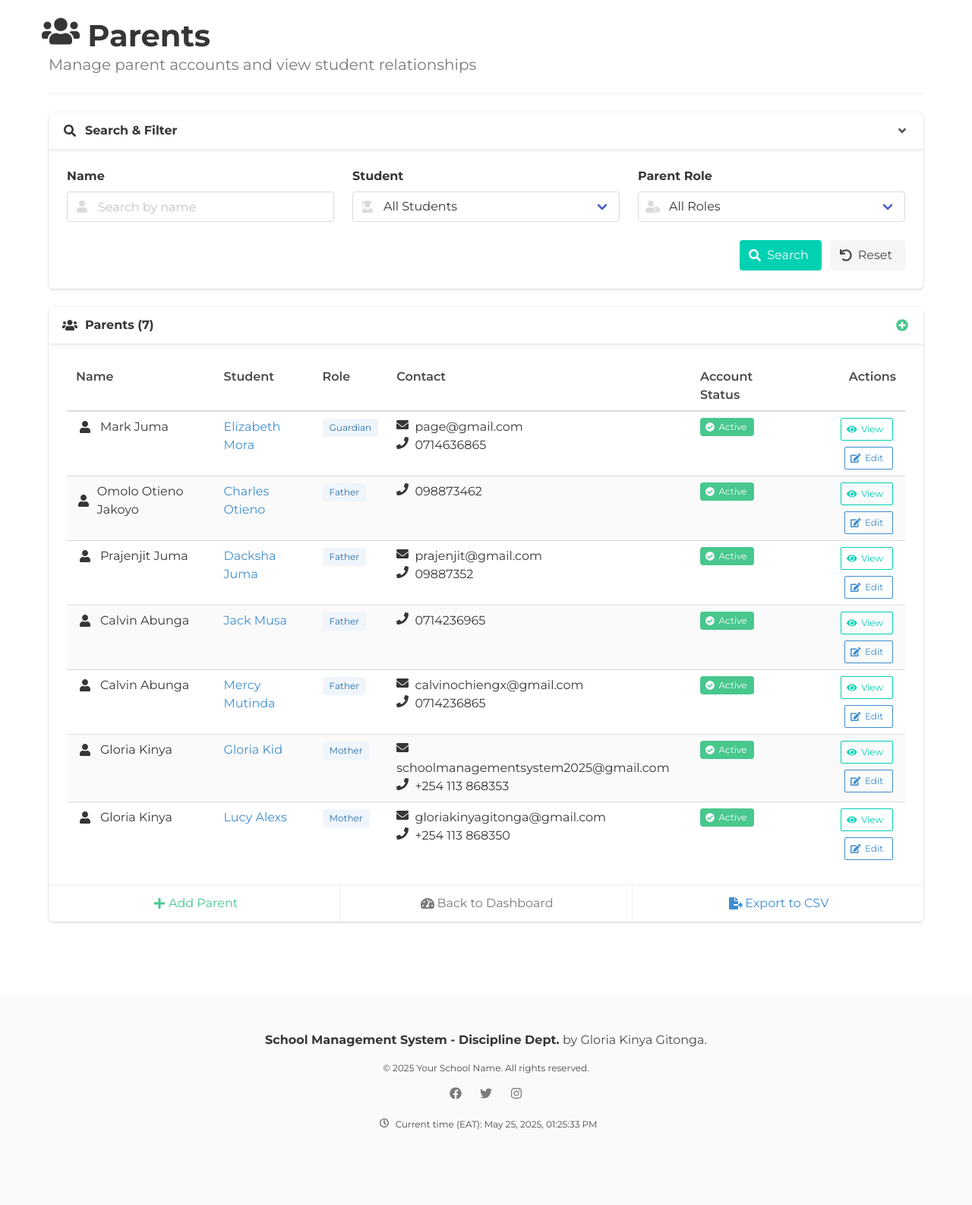
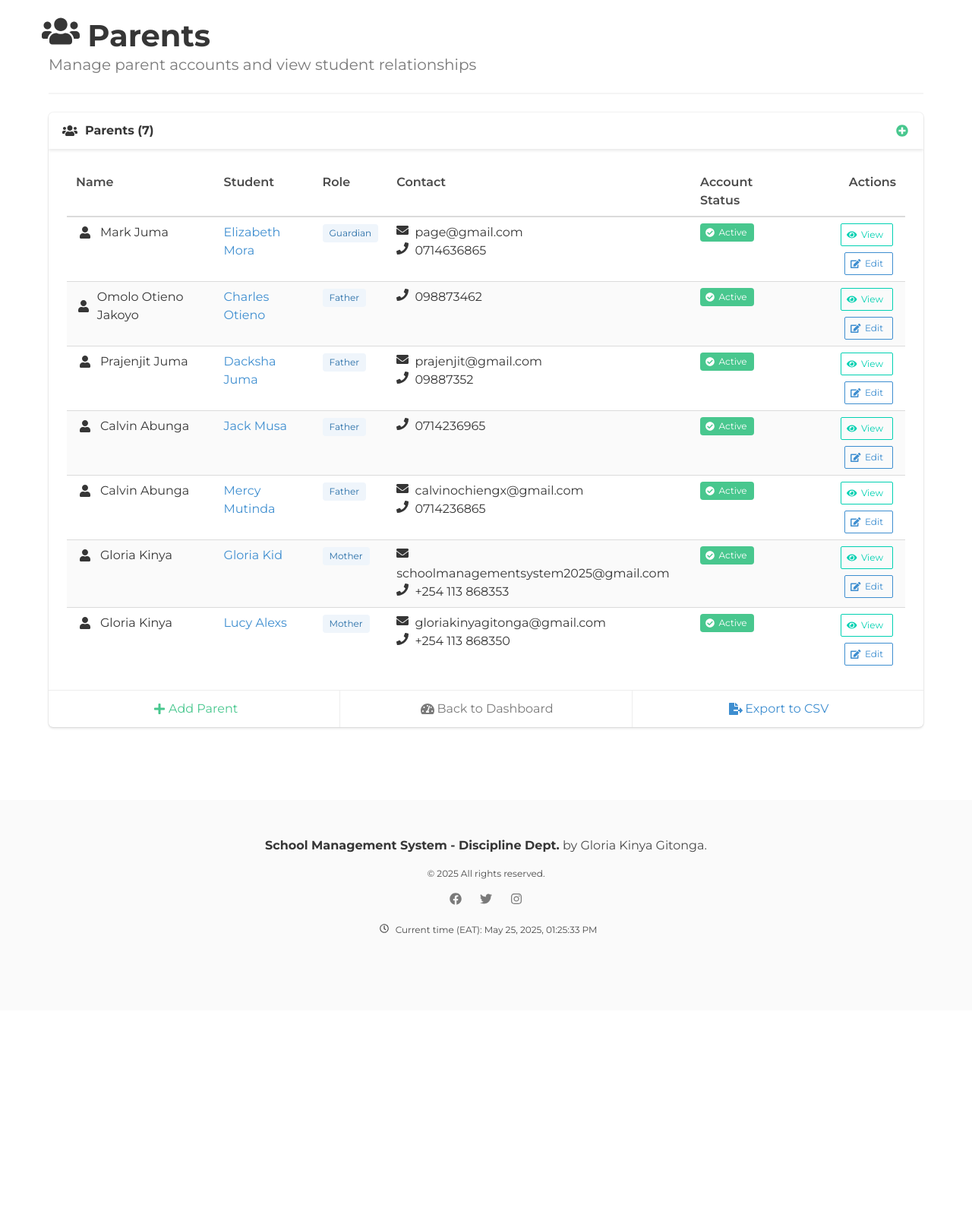
Before and after one commit to calvinochieng/schoolmanagementsystem, a Django app: page /parents/ in a window 1280 px wide. Shown: the part 124-1710 px from the top of the page at 76% size. After the commit the page ends 1355 px from the top, so only its background shows below. Run offline with Django 5.2, Linux system fonts and the light colour scheme; a user stored in the database is signed in; data comes from the database, SQL or seed files in the repository.

Commit message:
some minor changes added

```diff
--- a/app/views.py
+++ b/app/views.py
@@ -322,7 +322,8 @@ def discipline_report_list(request):
         report_list = report_list.filter(status=status_filter)
     if student_filter:
         # Add validation for enrollment_number if needed
-        report_list = report_list.filter(enrollment_number=student_filter)
+        student_filter = Student.objects.get(enrollment_number=student_filter)
+        report_list = report_list.filter(student=student_filter)
 
     paginator = Paginator(report_list, 20)
     page_number = request.GET.get('page')
--- a/templates/base.html
+++ b/templates/base.html
@@ -287,7 +287,7 @@
                 <strong>School Management System - Discipline Dept.</strong> by Gloria Kinya Gitonga.
             </p>
             <p class="is-size-7">
-                &copy; {% now "Y" %} Your School Name. All rights reserved.
+                &copy; {% now "Y" %} All rights reserved.
             </p>
             <div class="mt-3">
                 <a href="#" class="has-text-grey mr-3"><span class="icon"><i class="fab fa-facebook"></i></span></a>
--- a/templates/discipline/discipline_report_list.html
+++ b/templates/discipline/discipline_report_list.html
@@ -51,7 +51,7 @@
                             <div class="field">
                                 <label class="label">Student</label>
                                 <div class="control">
-                                    <input class="input" type="text" name="student_id" placeholder="Student ID" value="{{ current_student_id|default:'' }}">
+                                    <input class="input" type="text" name="enrollment_number" placeholder="Student ID/ Enrollment Number" value="{{ current_student_id|default:'' }}">
                                 </div>
                             </div>
                         </div>
--- a/templates/parent/parents_list.html
+++ b/templates/parent/parents_list.html
@@ -14,90 +14,6 @@
 {% block content %}
 <div class="columns">
     <div class="column is-12">
-        <!-- Search and Filter -->
-        <div class="card mb-5">
-            <header class="card-header">
-                <p class="card-header-title">
-                    <span class="icon mr-2"><i class="fas fa-search"></i></span>
-                    Search & Filter
-                </p>
-                <button class="card-header-icon" aria-label="toggle filters">
-                    <span class="icon">
-                        <i class="fas fa-angle-down"></i>
-                    </span>
-                </button>
-            </header>
-            <div class="card-content">
-                <form method="get" action="{% url 'parents_list' %}">
-                    <div class="columns is-multiline">
-                        <div class="column is-4">
-                            <div class="field">
-                                <label class="label">Name</label>
-                                <div class="control has-icons-left">
-                                    <input class="input" type="text" name="name" placeholder="Search by name" value="{{ request.GET.name|default:'' }}">
-                                    <span class="icon is-small is-left">
-                                        <i class="fas fa-user"></i>
-                                    </span>
-                                </div>
-                            </div>
-                        </div>
-                        <div class="column is-4">
-                            <div class="field">
-                                <label class="label">Student</label>
-                                <div class="control has-icons-left">
-                                    <div class="select is-fullwidth">
-                                        <select name="student">
-                                            <option value="">All Students</option>
-                                            {% for student in students %}
-                                                <option value="{{ student.id }}" {% if request.GET.student == student.id|stringformat:"i" %}selected{% endif %}>{{ student.name }}</option>
-                                            {% endfor %}
-                                        </select>
-                                    </div>
-                                    <div class="icon is-small is-left">
-                                        <i class="fas fa-user-graduate"></i>
-                                    </div>
-                                </div>
-                            </div>
-                        </div>
-                        <div class="column is-4">
-                            <div class="field">
-                                <label class="label">Parent Role</label>
-                                <div class="control has-icons-left">
-                                    <div class="select is-fullwidth">
-                                        <select name="role">
-                                            <option value="">All Roles</option>
-                                            <option value="mother" {% if request.GET.role == 'mother' %}selected{% endif %}>Mother</option>
-                                            <option value="father" {% if request.GET.role == 'father' %}selected{% endif %}>Father</option>
-                                            <option value="guardian" {% if request.GET.role == 'guardian' %}selected{% endif %}>Guardian</option>
-                                            <option value="other" {% if request.GET.role == 'other' %}selected{% endif %}>Other</option>
-                                        </select>
-                                    </div>
-                                    <div class="icon is-small is-left">
-                                        <i class="fas fa-user-tag"></i>
-                                    </div>
-                                </div>
-                            </div>
-                        </div>
-                        <div class="column is-12">
-                            <div class="field is-grouped is-grouped-right">
-                                <div class="control">
-                                    <button type="submit" class="button is-primary">
-                                        <span class="icon"><i class="fas fa-search"></i></span>
-                                        <span>Search</span>
-                                    </button>
-                                </div>
-                                <div class="control">
-                                    <a href="{% url 'parents_list' %}" class="button is-light">
-                                        <span class="icon"><i class="fas fa-undo"></i></span>
-                                        <span>Reset</span>
-                                    </a>
-                                </div>
-                            </div>
-                        </div>
-                    </div>
-                </form>
-            </div>
-        </div>
 
         <!-- Parents List -->
         <div class="card">
```
